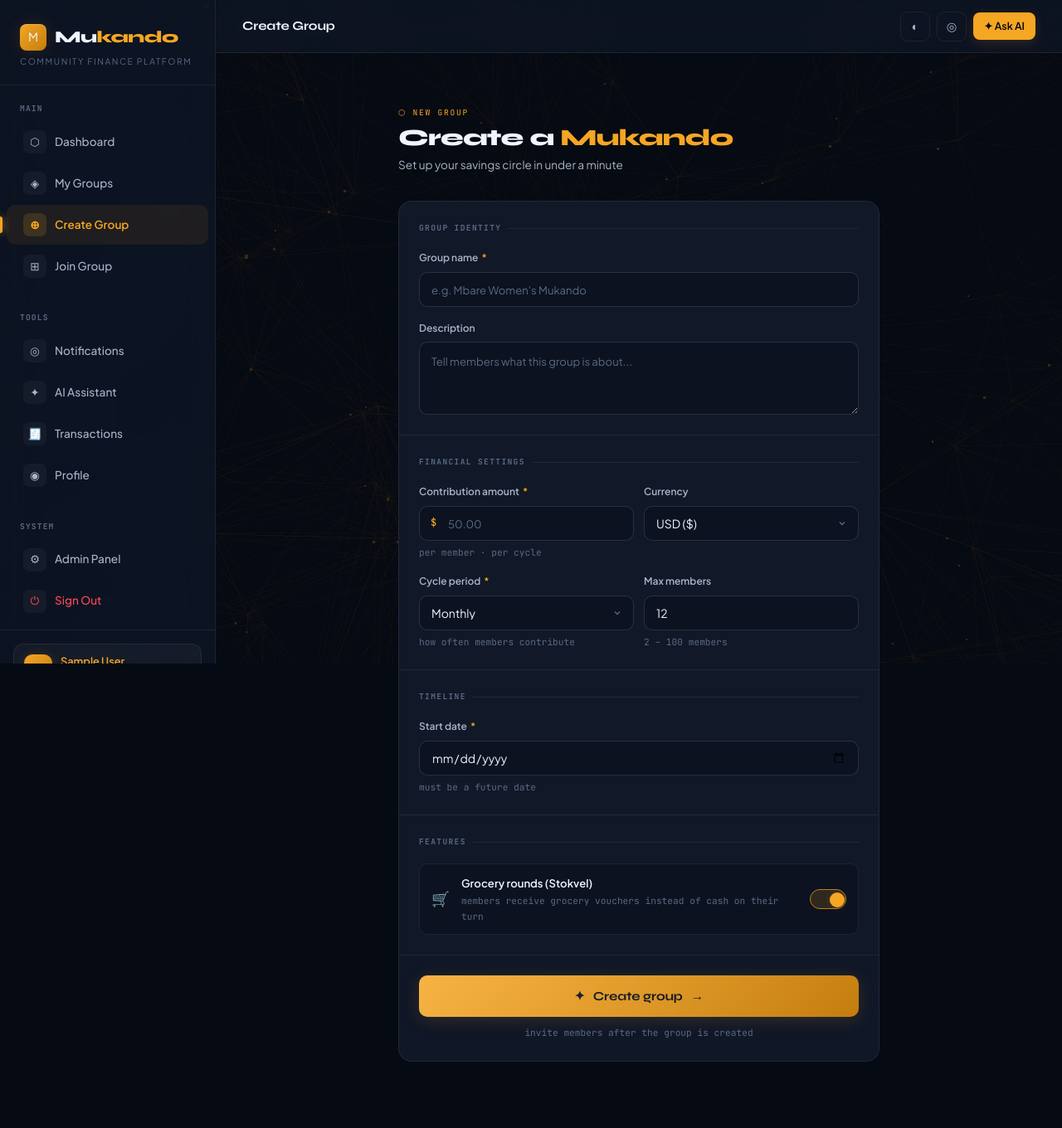
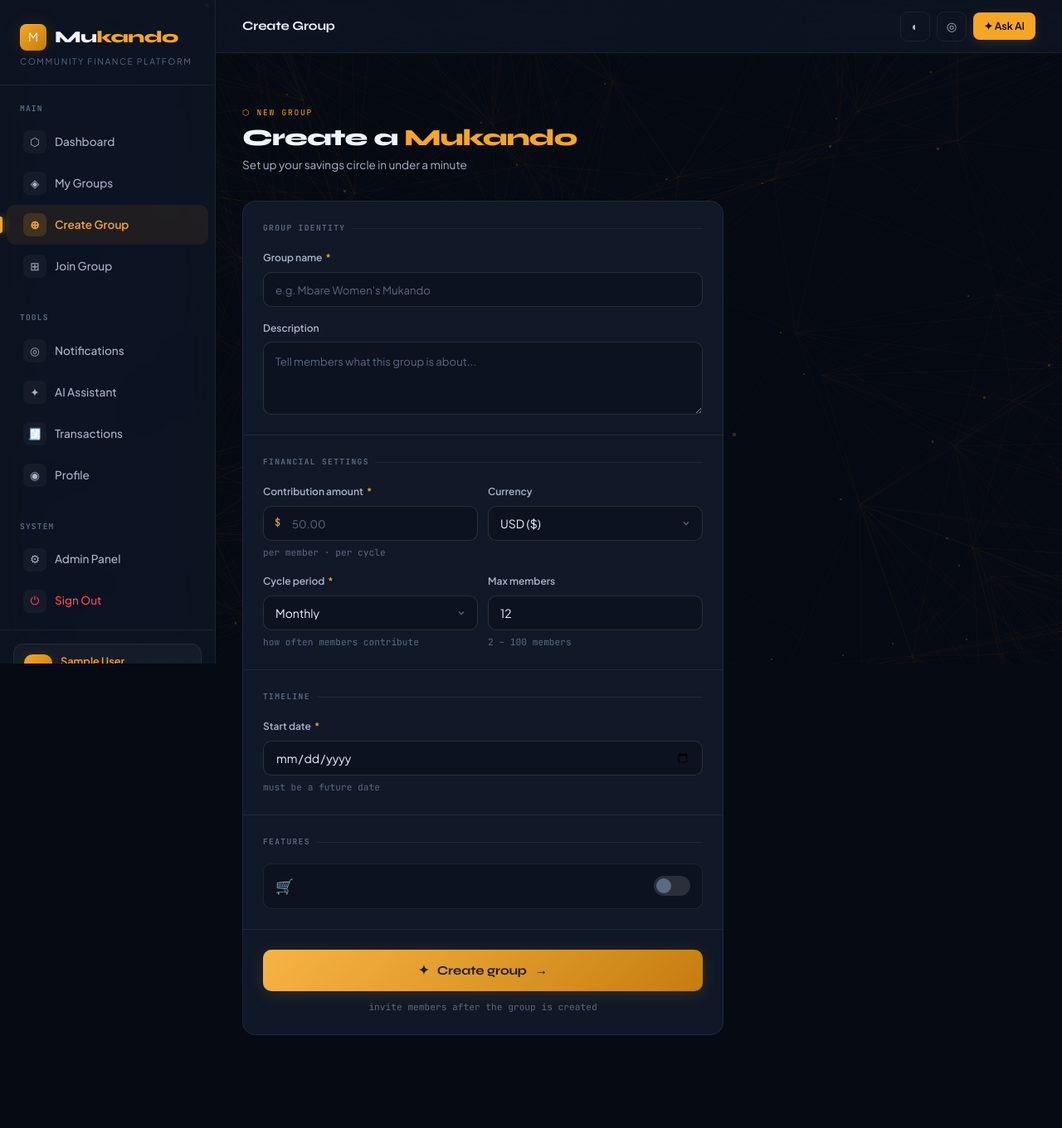
Before and after one commit to Takunda1980/Mukando, a Django app: page /groups/create/ in a window 1280 px wide. Shown: the whole page at 83% size. After the commit the page ends 1248 px from the top, so only its background shows below. Run offline with Django 4.2, Linux system fonts and the light colour scheme; the visitor is signed in with stand-in values (Sample User, id 1).

Commit message:
Update create_group.html

```diff
--- a/rounds/templates/rounds/create_group.html
+++ b/rounds/templates/rounds/create_group.html
@@ -7,7 +7,7 @@
 <style>
   .cg-wrap {
     max-width: 580px;
-    margin: 0 auto;
+
     padding: 2rem 0 3rem;
   }
 
@@ -327,11 +327,10 @@
         <label class="cg-toggle-row">
           <span class="cg-toggle-icon">🛒</span>
           <div class="cg-toggle-info">
-            <p class="cg-toggle-title">Grocery rounds (Stokvel)</p>
-            <p class="cg-toggle-desc">members receive grocery vouchers instead of cash on their turn</p>
+
           </div>
           <div class="cg-switch">
-            <input name="allow_grocery_rounds" type="checkbox" checked />
+
             <span class="cg-slider"></span>
           </div>
         </label>
```
